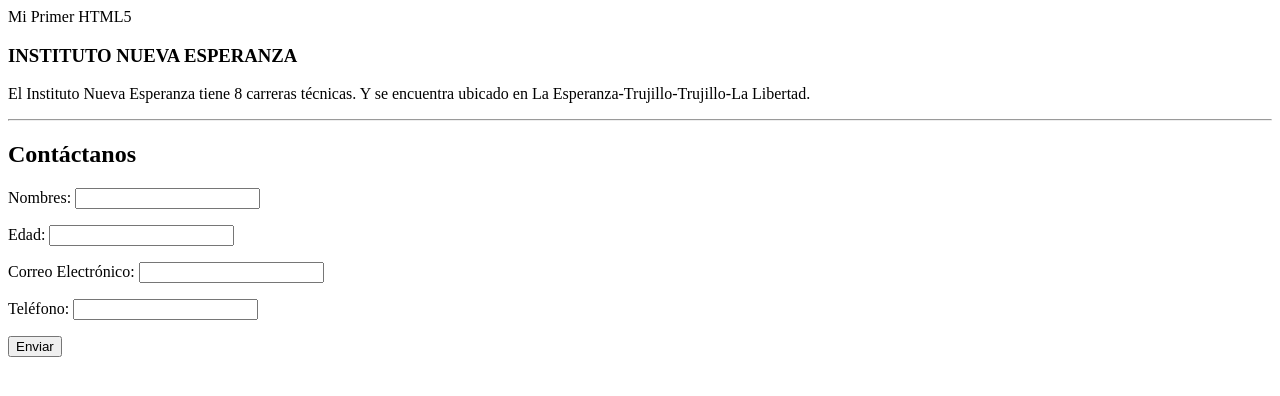
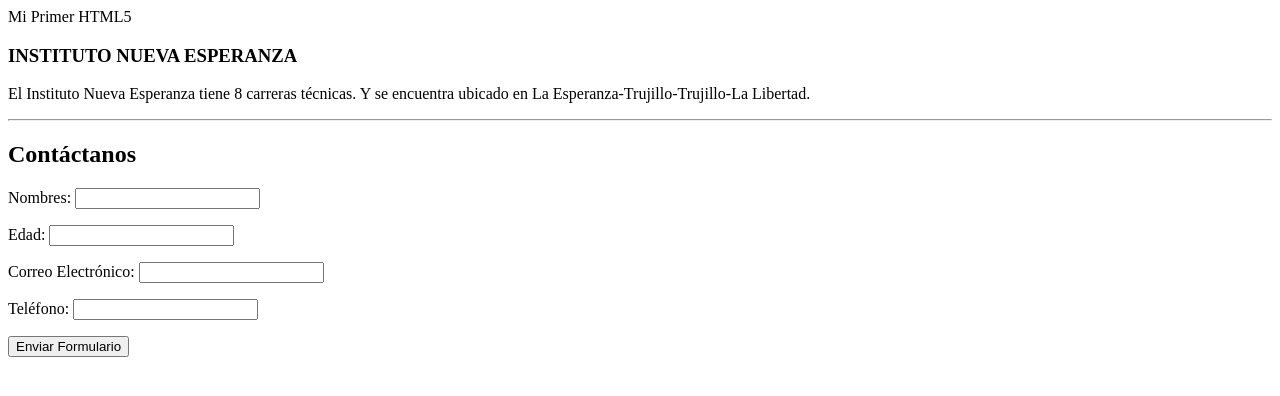
Before and after one commit to LAURACAMUSU/SESION3, a plain HTML site: page index.html in a window 1280 px wide. Drawn offline with Linux system fonts and the light colour scheme.

Commit message:
mi segunda subida

```diff
--- a/index.html
+++ b/index.html
@@ -38,7 +38,7 @@
         <input type="number">
 
     </p>
-    <button>Enviar</button>
+    <button>Enviar Formulario</button>
 
 
 
```
